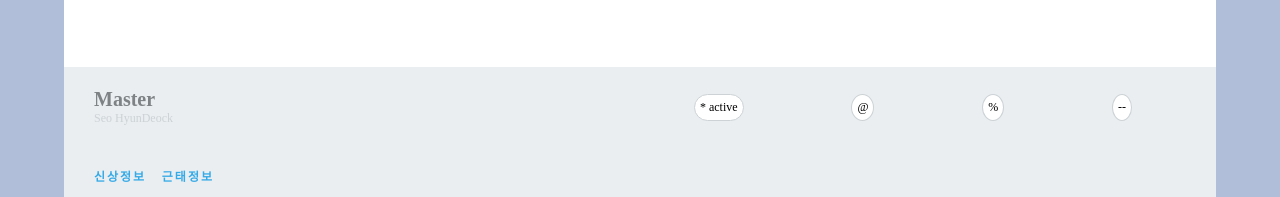
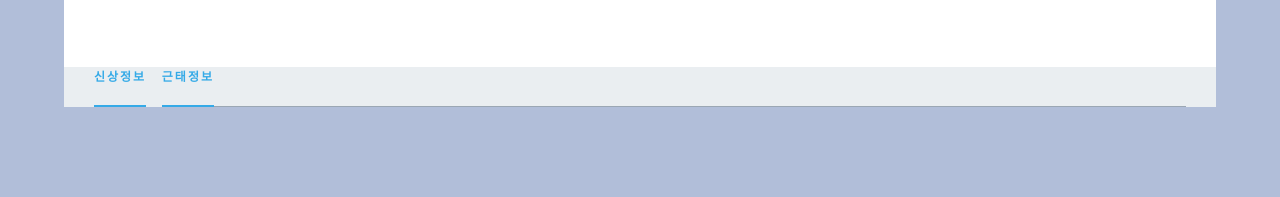
Before and after one commit to wakie92/React_Management_App, a React (Create React App) app: page /workerinfo/detail in a window 1280 px wide. Shown: the part 347-544 px from the top of the page. Built offline with nearby package versions, Linux system fonts and the light colour scheme.

Commit message:
deleted MainContentsHeader in Layout

```diff
--- a/src/components/UI/Layout/Layout.jsx
+++ b/src/components/UI/Layout/Layout.jsx
@@ -2,7 +2,6 @@
 import classes from './Layout.module.scss';
 import Aside from 'components/UI/Aside'
 import Main from 'components/UI/Main';
-import MainContentsHeader from 'components/UI/Main/MainContentsHeader';
 
 const Layout = ({children,pageType}) => {
   return (
@@ -10,7 +9,6 @@
       <div className = {classes.Layout}>
           <Aside/>
           <Main>
-            <MainContentsHeader/>
             {children}
           </Main>
       </div>
```
